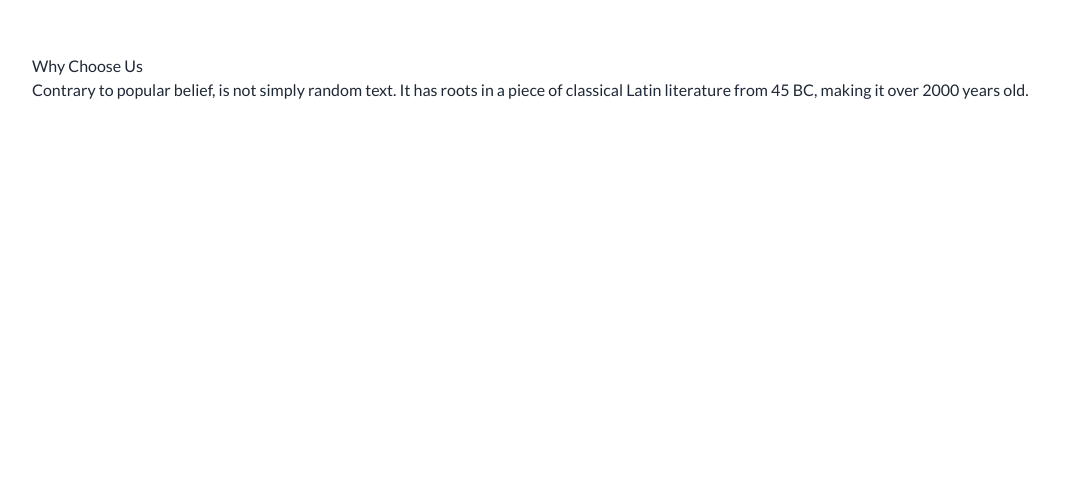
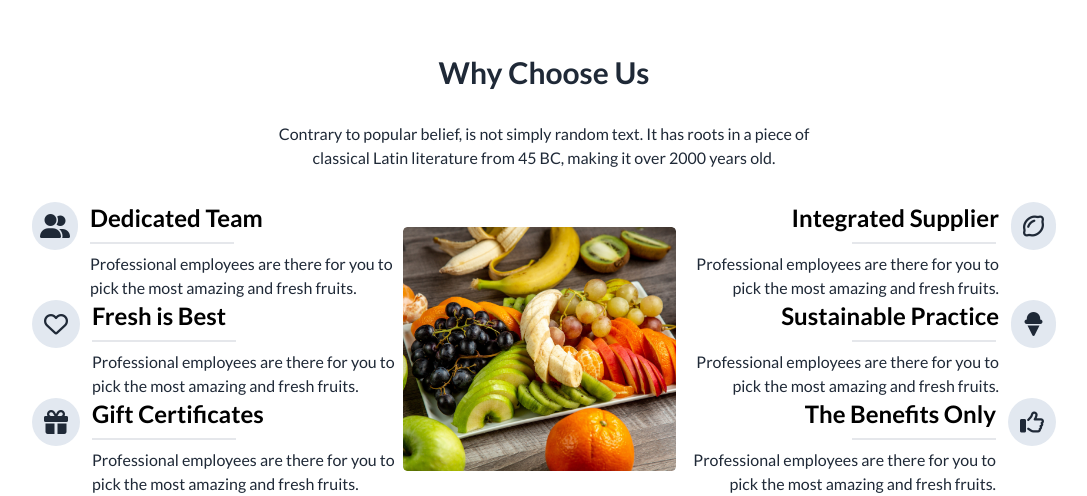
Before and after one commit to Badhon40/Assignment-03-repo, a plain HTML site: page index.html in a window 1280 px wide. Shown: the part 2178-2674 px from the top of the page, without its empty margins (96-1183 px from the left). Before the commit the page ends 2280 px from the top, so only its background shows below. Drawn offline with nearby package versions, Linux system fonts and the light colour scheme.

Commit message:
why choose us done

```diff
--- a/index.html
+++ b/index.html
@@ -407,9 +407,82 @@
         </section>
         <!--Choose Us section-->
         <section class="max-w-screen-lg mx-auto mt-14">
-          <div>
-            <h1>Why Choose Us</h1>
-            <p>Contrary to popular belief, is not simply random text. It has roots in a piece of classical Latin literature from 45 BC, making it over 2000 years old.</p>
+          <div class="text-center">
+            <h1 class="text-3xl font-bold">Why Choose Us</h1>
+            <p class="max-w-xl mx-auto pb-8 pt-8">Contrary to popular belief, is not simply random text. It has roots in a piece of classical Latin literature from 45 BC, making it over 2000 years old.</p>
+          </div>
+          <div class="flex justify-between items-center">
+            <!--first section-->
+            <div class="gap-4">
+              <div class="flex items-start gap-3">
+                <div>
+                  <i class="fa-solid fa-user-group text-2xl rounded-full p-2 bg-slate-200"></i>
+                </div>
+                <div>
+                  <h1 class="text-2xl font-semibold text-black pb-2">Dedicated Team</h1>
+                  <hr class="w-36 border-t-2">
+                  <p class="pt-2">Professional employees are there for you to pick the most amazing and fresh fruits.</p>
+                </div>
+              </div>
+              <div class="flex items-start gap-3">
+                <div>
+                  <i class="fa-regular fa-heart text-2xl rounded-full py-2 px-3 bg-slate-200"></i>
+                </div>
+                <div>
+                  <h1 class="text-2xl font-semibold text-black pb-2">Fresh is Best</h1>
+                  <hr class="w-36 border-t-2">
+                  <p class="pt-2">Professional employees are there for you to pick the most amazing and fresh fruits.</p>
+                </div>
+              </div>
+              <div class="flex items-start gap-3">
+                <div>
+                  <i class="fa-solid fa-gift text-2xl rounded-full py-2 px-3 bg-slate-200"></i>
+                </div>
+                <div>
+                  <h1 class="text-2xl font-semibold text-black pb-2">Gift Certificates</h1>
+                  <hr class="w-36 border-t-2">
+                  <p class="pt-2">Professional employees are there for you to pick the most amazing and fresh fruits.</p>
+                </div>
+              </div>
+            </div>
+            <!--second section-->
+            <div>
+              <img src="./images/whychoose1.png" alt="">
+            </div>
+            <!--third section-->
+            <div>
+              <div class="flex flex-row-reverse justify-end gap-3">
+                <div>
+                  <i class="fa-regular fa-lemon text-2xl rounded-full py-2 px-3 bg-slate-200"></i>
+                </div>
+                <div class="text-end">
+                  <h1 class="text-2xl font-semibold text-black pb-2">Integrated Supplier</h1>
+                  <hr class="w-36 border-t-2 ml-44">
+                  <p class="pt-2">Professional employees are there for you to pick the most amazing and fresh fruits.</p>
+                </div>
+              </div>
+              <div class="flex flex-row-reverse justify-end gap-3">
+                <div>
+                  <i class="fa-solid fa-ice-cream text-2xl rounded-full py-2 px-3 bg-slate-200"></i>
+                </div>
+                <div class="text-end">
+                  <h1 class="text-2xl font-semibold text-black pb-2">Sustainable Practice</h1>
+                  <hr class="w-36 border-t-2 ml-44">
+                  <p class="pt-2">Professional employees are there for you to pick the most amazing and fresh fruits.</p>
+                </div>
+              </div>
+              <div class="flex flex-row-reverse items-start gap-3">
+                <div>
+                  <i class="fa-regular fa-thumbs-up text-2xl rounded-full py-2 px-3 bg-slate-200"></i>
+                </div>
+                <div class="text-end">
+                  <h1 class="text-2xl font-semibold text-black pb-2">The Benefits Only</h1>
+                  <hr class="w-36 border-t-2 ml-44">
+                  <p class="pt-2">Professional employees are there for you to pick the most amazing and fresh fruits.</p>
+                </div>
+              </div>
+            </div>
+            </div>
           </div>
         </section>
     </main>
```
